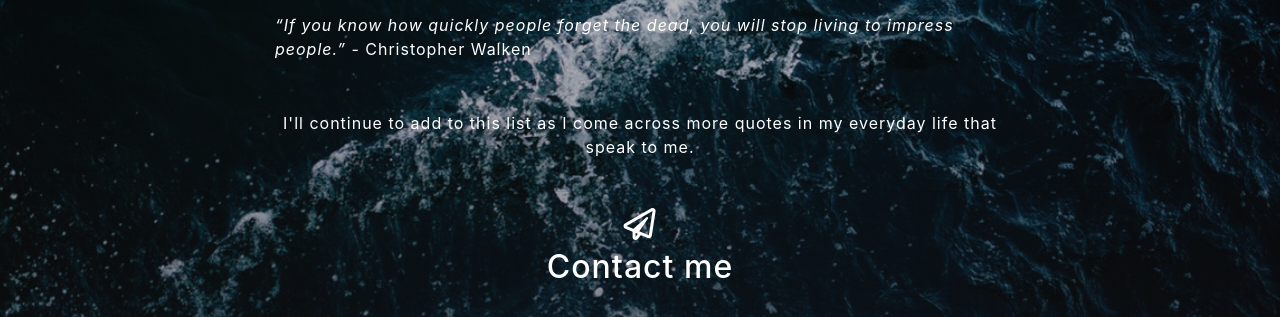
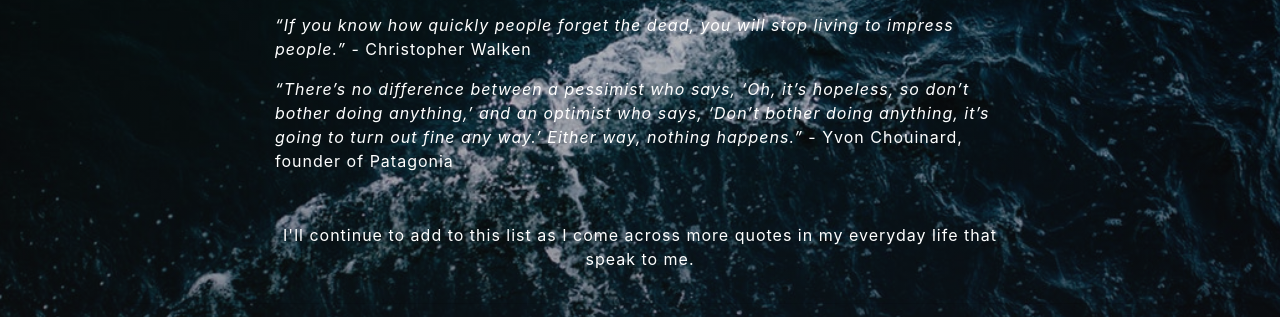
Before and after one commit to cmdr-1/mance_dev, a website with bundled scripts: page index.html in a window 1280 px wide. Shown: the part 4691-5008 px from the top of the page. Built offline with nearby package versions, Linux system fonts and the light colour scheme.

Commit message:
Added new quote

```diff
--- a/index.html
+++ b/index.html
@@ -175,7 +175,8 @@
           <p class="text-white text-left"><em>“Life favours the specific ask and punishes the vague wish.”</em> - Tim Ferriss</p>
           <p class="text-white text-left"><em>“What you seek is seeking you.”</em> - Rumi</p>
           <p class="text-white text-left"><em>“Most people overestimate what they can do in one year and underestimate what they can do in ten years.”</em> - Bill Gates</p>
-            <p class="text-white text-left"><em>“If you know how quickly people forget the dead, you will stop living to impress people.”</em> - Christopher Walken</p>
+          <p class="text-white text-left"><em>“If you know how quickly people forget the dead, you will stop living to impress people.”</em> - Christopher Walken</p>
+          <p class="text-white text-left"><em>“There’s no difference between a pessimist who says, ‘Oh, it’s hopeless, so don’t bother doing anything,’ and an optimist who says, ‘Don’t bother doing anything, it’s going to turn out fine any way.’ Either way, nothing happens.”</em> - Yvon Chouinard, founder of Patagonia</p>
           <p class="text-white" style="margin-top: 50px;">I'll continue to add to this list as I come across more quotes in my everyday life that speak to me.</p>
         </div>
       </div>
```
